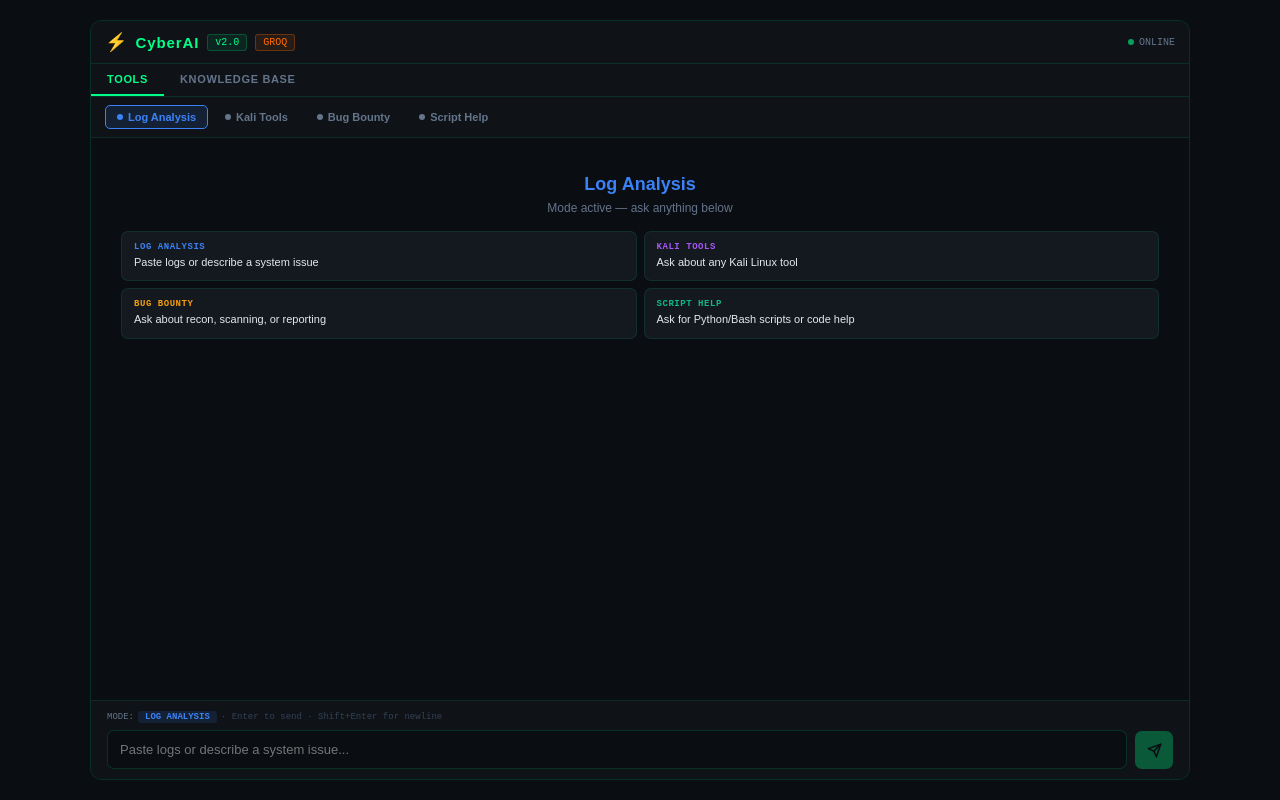
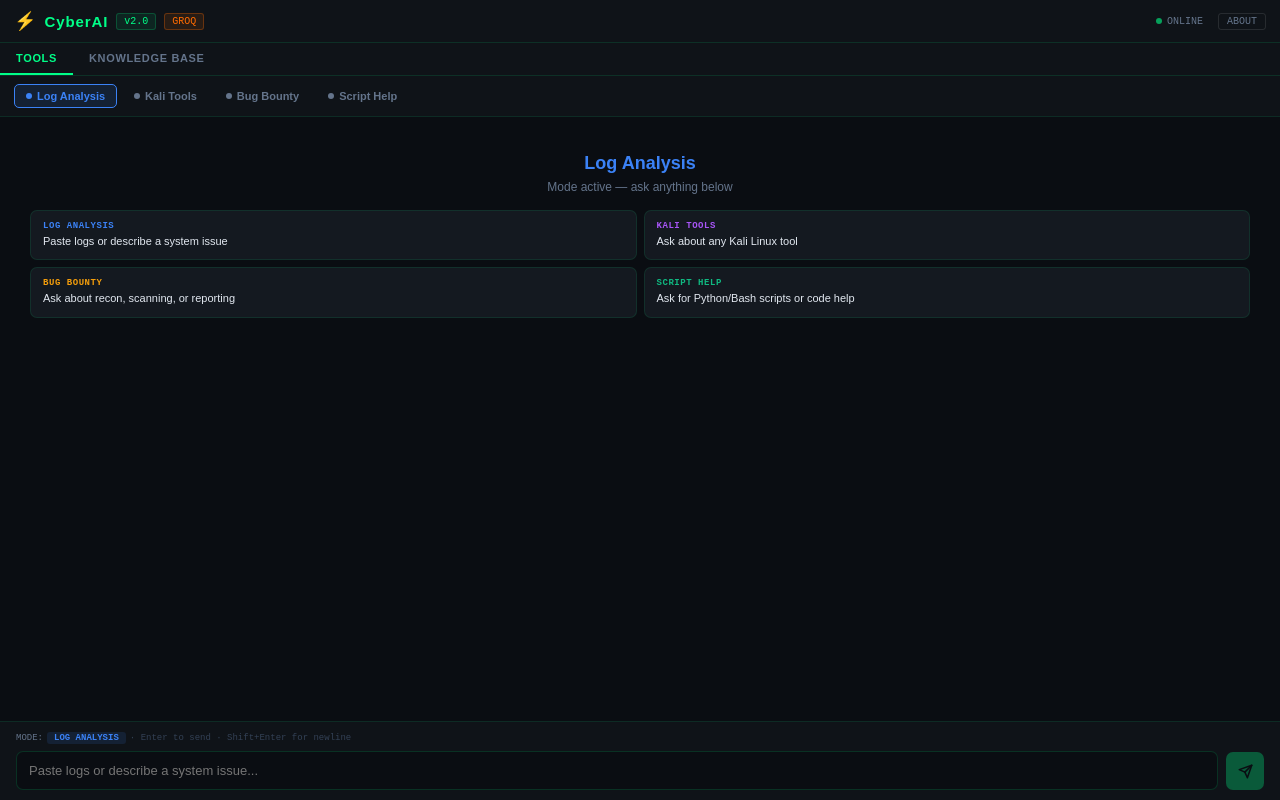
Before and after one commit to trivedivatsal63-stack/cortexai, a Next.js app: page / in a window 1280 px wide. Built offline with nearby package versions, Linux system fonts and the light colour scheme.

Commit message:
full screen layout and about page link

```diff
--- a/app/page.tsx
+++ b/app/page.tsx
@@ -99,6 +99,12 @@
           <div className="online-indicator">
             <div className="online-dot" />
             <span className="online-label">ONLINE</span>
+            <a href="/about"
+              style={{ marginLeft: '10px', fontSize: '10px', color: '#64748b', fontFamily: 'monospace', textDecoration: 'none', padding: '2px 8px', border: '0.5px solid rgba(255,255,255,0.1)', borderRadius: '3px', transition: 'color 0.15s' }}
+              onMouseEnter={e => (e.currentTarget.style.color = '#00ff88')}
+              onMouseLeave={e => (e.currentTarget.style.color = '#64748b')}>
+              ABOUT
+            </a>
           </div>
         </div>
 
@@ -220,9 +226,9 @@
         .app-card { width: 100%; height: 100%; display: flex; flex-direction: column; overflow: hidden; background: #0a0d12; }
 
         @media (min-width: 1024px) {
-          .app-wrap { padding: 20px; align-items: center; }
-          .app-card { max-width: 1100px; height: calc(100vh - 40px); height: calc(100dvh - 40px); border: 0.5px solid rgba(0,255,136,0.15); border-radius: 12px; }
-        }
+  .app-wrap { padding: 0; align-items: stretch; }
+  .app-card { max-width: 100%; height: 100vh; height: 100dvh; border: none; border-radius: 0; border-left: none; border-right: none; }
+    }
 
         .app-hdr { background: #0f1318; border-bottom: 0.5px solid rgba(0,255,136,0.12); padding: 10px 14px; display: flex; align-items: center; gap: 8px; flex-shrink: 0; }
         .app-logo { font-weight: 700; color: #00ff88; letter-spacing: 0.06em; font-size: 15px; }
```
